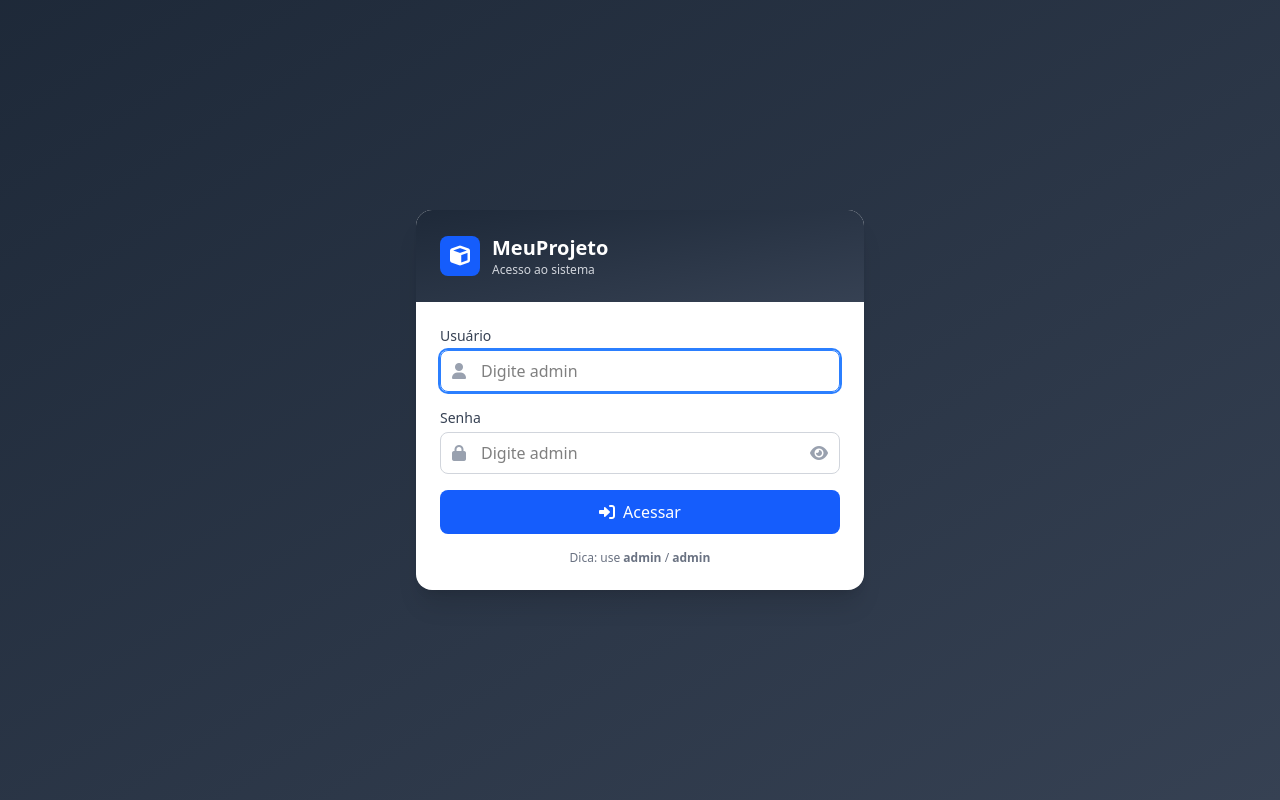
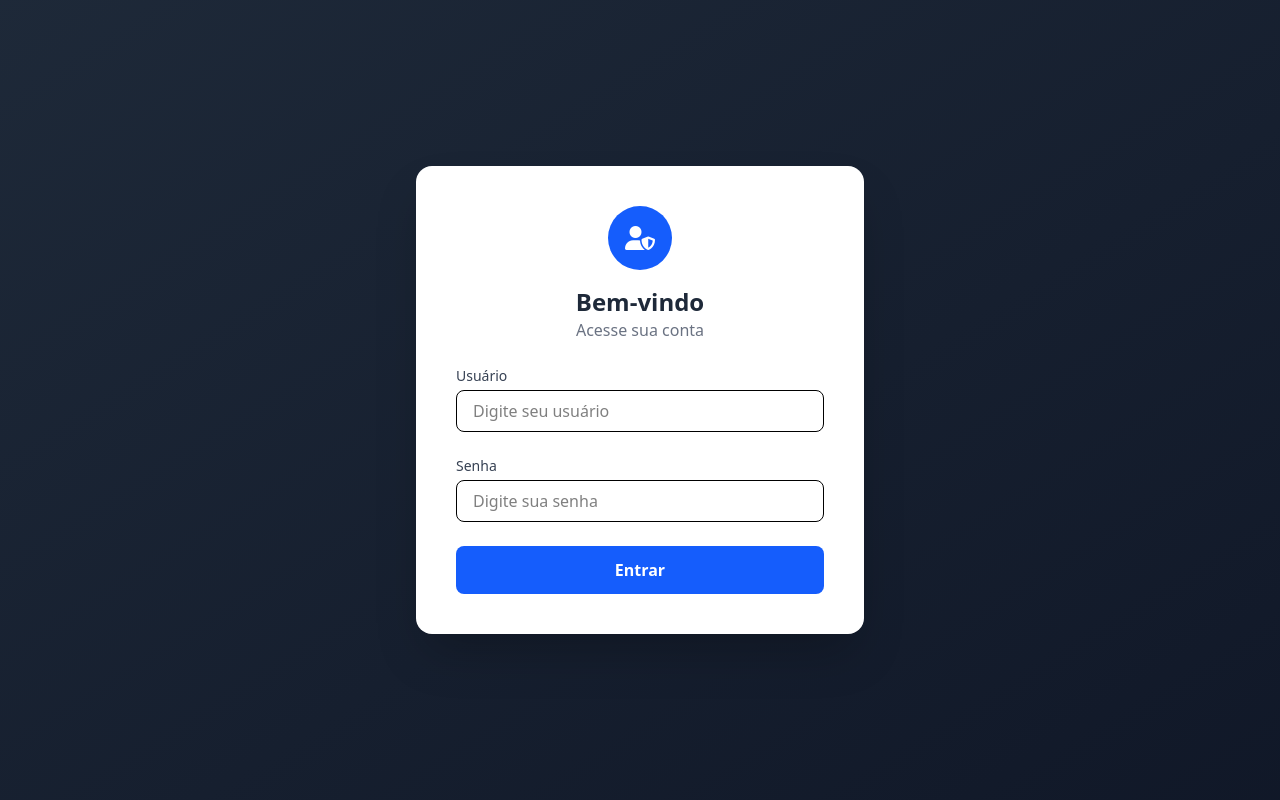
Before and after one commit to leosilvajr/clean-money-front, a React (Vite) app: page / in a window 1280 px wide. Before the commit this address led to /login. Built offline with nearby package versions, Linux system fonts and the light colour scheme.

Commit message:
Finalizado Dashboard inicial

```diff
--- a/src/App.jsx
+++ b/src/App.jsx
@@ -1,29 +1,19 @@
 // === File: src/App.jsx ===
-import { BrowserRouter, Route, Routes, Navigate, useLocation } from "react-router-dom";
+import { BrowserRouter, Route, Routes, Navigate } from "react-router-dom";
 import { useMemo, useState } from "react";
 import "./index.css";
 import Home from "./Pages/home";
 import Header from "./components/Header";
 import Sidebar from "./components/Sidebar";
-import { AuthProvider, useAuth } from "./context/AuthContext";
-import Login from "./Pages/login";
+import Login from "./Pages/Login";
+import ConfirmModal from "./components/ConfirmModal";
 
-function RequireAuth({ children }) {
-  const { isAuthenticated } = useAuth();
-  const location = useLocation();
-  if (!isAuthenticated) {
-    return <Navigate to="/login" state={{ from: location }} replace />;
-  }
-  return children;
-}
-
-function Shell() {
-  const { isAuthenticated } = useAuth();
-  const location = useLocation();
-  const isLogin = location.pathname === "/login";
-
+export default function AppRoutes() {
   const [collapsed, setCollapsed] = useState(false);
   const [openMenus, setOpenMenus] = useState({ produtos: false, config: false });
+  const [isAuthenticated, setIsAuthenticated] = useState(false);
+  const [showLogoutModal, setShowLogoutModal] = useState(false);
+
   const sidebarPx = useMemo(() => (collapsed ? 80 : 288), [collapsed]);
 
   const toggleSidebar = () => {
@@ -36,51 +26,42 @@ function Shell() {
     setOpenMenus((prev) => ({ ...prev, [key]: !prev[key] }));
   };
 
+  if (!isAuthenticated) {
+    return <Login onLoginSuccess={() => setIsAuthenticated(true)} />;
+  }
+
   return (
-    <>
-      {/* Only show chrome when NOT on login */}
-      {!isLogin && (
-        <>
+    <BrowserRouter>
       <Header sidebarPx={sidebarPx} onToggleSidebar={toggleSidebar} />
       <Sidebar
         collapsed={collapsed}
         openMenus={openMenus}
         toggleSubmenu={toggleSubmenu}
         sidebarPx={sidebarPx}
+        onLogout={() => setShowLogoutModal(true)}
       />
-        </>
-      )}
-
       <main
         className="transition-all duration-300"
-        style={{ marginLeft: !isLogin ? sidebarPx : 0, marginTop: !isLogin ? 80 : 0, padding: !isLogin ? "2rem" : 0 }}
+        style={{ marginLeft: sidebarPx, marginTop: 80, padding: "2rem" }}
       >
-        <div className={!isLogin ? "max-w-7xl mx-auto" : ""}>
+        <div className="max-w-7xl mx-auto">
           <Routes>
-            <Route path="/login" element={<Login />} />
-            <Route
-              path="/"
-              element={
-                <RequireAuth>
-                  <Home />
-                </RequireAuth>
-              }
-            />
-            {/* Add more protected routes here */}
-            <Route path="*" element={<Navigate to={isAuthenticated ? "/" : "/login"} replace />} />
+            <Route path="/" element={<Home />} />
+            <Route path="*" element={<Navigate to="/" replace />} />
           </Routes>
         </div>
       </main>
-    </>
+
+      <ConfirmModal
+        isOpen={showLogoutModal}
+        title="Confirmar Saída"
+        message="Você realmente deseja sair do sistema?"
+        onCancel={() => setShowLogoutModal(false)}
+        onConfirm={() => {
+          setShowLogoutModal(false);
+          setIsAuthenticated(false);
+        }}
+      />
+    </BrowserRouter>
   );
 }
-
-export default function AppRoutes() {
-  return (
-    <AuthProvider>
-      <BrowserRouter>
-        <Shell />
-      </BrowserRouter>
-    </AuthProvider>
-  );
-}
--- a/src/Pages/login.jsx
+++ b/src/Pages/login.jsx
@@ -1,124 +1,60 @@
-// === File: src/Pages/login.jsx ===
-import { useEffect, useState } from "react";
-import { useLocation, useNavigate } from "react-router-dom";
-import { useAuth } from "../context/AuthContext";
+// === File: src/Pages/Login.jsx ===
+import { useState } from "react";
 
-export default function Login() {
-  const { isAuthenticated, login } = useAuth();
-  const navigate = useNavigate();
-  const location = useLocation();
-  const from = location.state?.from?.pathname || "/";
-
+export default function Login({ onLoginSuccess }) {
   const [username, setUsername] = useState("");
   const [password, setPassword] = useState("");
-  const [showPassword, setShowPassword] = useState(false);
   const [error, setError] = useState("");
-  const [loading, setLoading] = useState(false);
 
-  useEffect(() => {
-    if (isAuthenticated) navigate(from, { replace: true });
-  }, [isAuthenticated, from, navigate]);
-
-  const onSubmit = async (e) => {
+  const handleSubmit = (e) => {
     e.preventDefault();
+    if (username === "admin" && password === "admin") {
       setError("");
-    setLoading(true);
-    const res = await login(username.trim(), password);
-    setLoading(false);
-    if (!res.ok) {
-      setError(res.error || "Falha ao autenticar");
-      return;
+      onLoginSuccess();
+    } else {
+      setError("Usuário ou senha inválidos.");
     }
-    navigate(from, { replace: true });
   };
 
   return (
-    <div className="min-h-screen bg-gradient-to-br from-gray-800 to-gray-700 flex items-center justify-center p-6">
-      <div className="w-full max-w-md">
-        <div className="bg-white rounded-2xl shadow-xl overflow-hidden">
-          {/* Header / Branding */}
-          <div className="bg-gradient-to-br from-gray-800 to-gray-700 p-6 text-white">
-            <div className="flex items-center gap-3">
-              <div className="w-10 h-10 bg-blue-600 rounded-lg flex items-center justify-center">
-                <i className="fas fa-cube text-xl" />
+    <div className="min-h-screen flex items-center justify-center bg-gradient-to-br from-gray-800 to-gray-900">
+      <div className="bg-white rounded-2xl shadow-2xl w-full max-w-md p-10">
+        <div className="flex flex-col items-center mb-6">
+          <div className="w-16 h-16 bg-blue-600 rounded-full flex items-center justify-center text-white text-2xl font-bold">
+            <i className="fas fa-user-shield" />
           </div>
+          <h2 className="mt-4 text-2xl font-bold text-gray-800">Bem-vindo</h2>
+          <p className="text-gray-500">Acesse sua conta</p>
+        </div>
+        <form onSubmit={handleSubmit} className="space-y-6">
           <div>
-                <h2 className="text-xl font-bold">MeuProjeto</h2>
-                <p className="text-xs text-gray-300">Acesso ao sistema</p>
-              </div>
-            </div>
-          </div>
-
-          {/* Form */}
-          <form className="p-6 space-y-4" onSubmit={onSubmit}>
-            {error && (
-              <div className="p-3 rounded-lg bg-red-50 text-red-700 text-sm border border-red-200">
-                <i className="fas fa-circle-exclamation mr-2" /> {error}
-              </div>
-            )}
-
-            <div>
-              <label className="block text-sm font-medium text-gray-700 mb-1">Usuário</label>
-              <div className="relative">
-                <span className="absolute inset-y-0 left-0 pl-3 flex items-center">
-                  <i className="fas fa-user text-gray-400" />
-                </span>
+            <label className="block text-sm font-medium text-gray-700">Usuário</label>
             <input
               type="text"
               value={username}
               onChange={(e) => setUsername(e.target.value)}
-                  className="w-full rounded-lg border border-gray-300 pl-10 pr-3 py-2 focus:outline-none focus:ring-2 focus:ring-blue-500 focus:border-blue-500"
-                  placeholder="Digite admin"
-                  autoFocus
+              className="mt-1 w-full px-4 py-2 border rounded-lg focus:ring-2 focus:ring-blue-500 focus:outline-none"
+              placeholder="Digite seu usuário"
             />
           </div>
-            </div>
-
           <div>
-              <label className="block text-sm font-medium text-gray-700 mb-1">Senha</label>
-              <div className="relative">
-                <span className="absolute inset-y-0 left-0 pl-3 flex items-center">
-                  <i className="fas fa-lock text-gray-400" />
-                </span>
+            <label className="block text-sm font-medium text-gray-700">Senha</label>
             <input
-                  type={showPassword ? "text" : "password"}
+              type="password"
               value={password}
               onChange={(e) => setPassword(e.target.value)}
-                  className="w-full rounded-lg border border-gray-300 pl-10 pr-10 py-2 focus:outline-none focus:ring-2 focus:ring-blue-500 focus:border-blue-500"
-                  placeholder="Digite admin"
+              className="mt-1 w-full px-4 py-2 border rounded-lg focus:ring-2 focus:ring-blue-500 focus:outline-none"
+              placeholder="Digite sua senha"
             />
-                <button
-                  type="button"
-                  onClick={() => setShowPassword((v) => !v)}
-                  className="absolute inset-y-0 right-0 pr-3 flex items-center text-gray-400 hover:text-gray-600"
-                  aria-label="Mostrar/ocultar senha"
-                >
-                  <i className={`fas ${showPassword ? "fa-eye-slash" : "fa-eye"}`} />
-                </button>
           </div>
-            </div>
-
+          {error && <p className="text-red-600 text-sm">{error}</p>}
           <button
             type="submit"
-              disabled={loading}
-              className="w-full flex items-center justify-center gap-2 bg-blue-600 hover:bg-blue-700 text-white font-medium py-2.5 rounded-lg transition-colors disabled:opacity-70"
+            className="w-full py-3 bg-blue-600 text-white font-bold rounded-lg hover:bg-blue-700 transition-colors cursor-pointer"
           >
-              {loading ? (
-                <>
-                  <i className="fas fa-circle-notch animate-spin" /> Entrando...
-                </>
-              ) : (
-                <>
-                  <i className="fas fa-right-to-bracket" /> Acessar
-                </>
-              )}
+            Entrar
           </button>
-
-            <p className="text-xs text-gray-500 text-center">
-              Dica: use <span className="font-semibold">admin</span> / <span className="font-semibold">admin</span>
-            </p>
         </form>
-        </div>
       </div>
     </div>
   );
--- /dev/null
+++ b/src/components/ConfirmModal.jsx
@@ -0,0 +1,27 @@
+// === File: src/components/ConfirmModal.jsx ===
+export default function ConfirmModal({ isOpen, title, message, onCancel, onConfirm }) {
+  if (!isOpen) return null;
+
+  return (
+    <div className="fixed inset-0 z-50 flex items-center justify-center bg-white/30 backdrop-blur-sm">
+      <div className="bg-white rounded-lg shadow-lg w-full max-w-md p-6">
+        <h2 className="text-lg font-bold text-gray-800 mb-4">{title}</h2>
+        <p className="text-gray-600 mb-6">{message}</p>
+        <div className="flex justify-end gap-3">
+          <button
+            onClick={onCancel}
+            className="px-4 py-2 bg-gray-200 text-gray-700 rounded-lg hover:bg-gray-300 cursor-pointer"
+          >
+            Cancelar
+          </button>
+          <button
+            onClick={onConfirm}
+            className="px-4 py-2 bg-red-600 text-white rounded-lg hover:bg-red-700 cursor-pointer"
+          >
+            Confirmar
+          </button>
+        </div>
+      </div>
+    </div>
+  );
+}
--- a/src/components/Header.jsx
+++ b/src/components/Header.jsx
@@ -9,7 +9,7 @@ export default function Header({ sidebarPx, onToggleSidebar }) {
         <div className="flex items-center gap-4">
           <button
             onClick={onToggleSidebar}
-            className="p-2 rounded-lg hover:bg-gray-600/60 transition-colors"
+            className="p-2 rounded-lg hover:bg-gray-600/60 transition-colors cursor-pointer"
             aria-label="Alternar sidebar"
           >
             <i className="fas fa-bars text-xl" />
```
Also changed, not shown: src/components/Sidebar.jsx (+5 -2 lines). Lines whose indentation alone changed are shown as unchanged.
